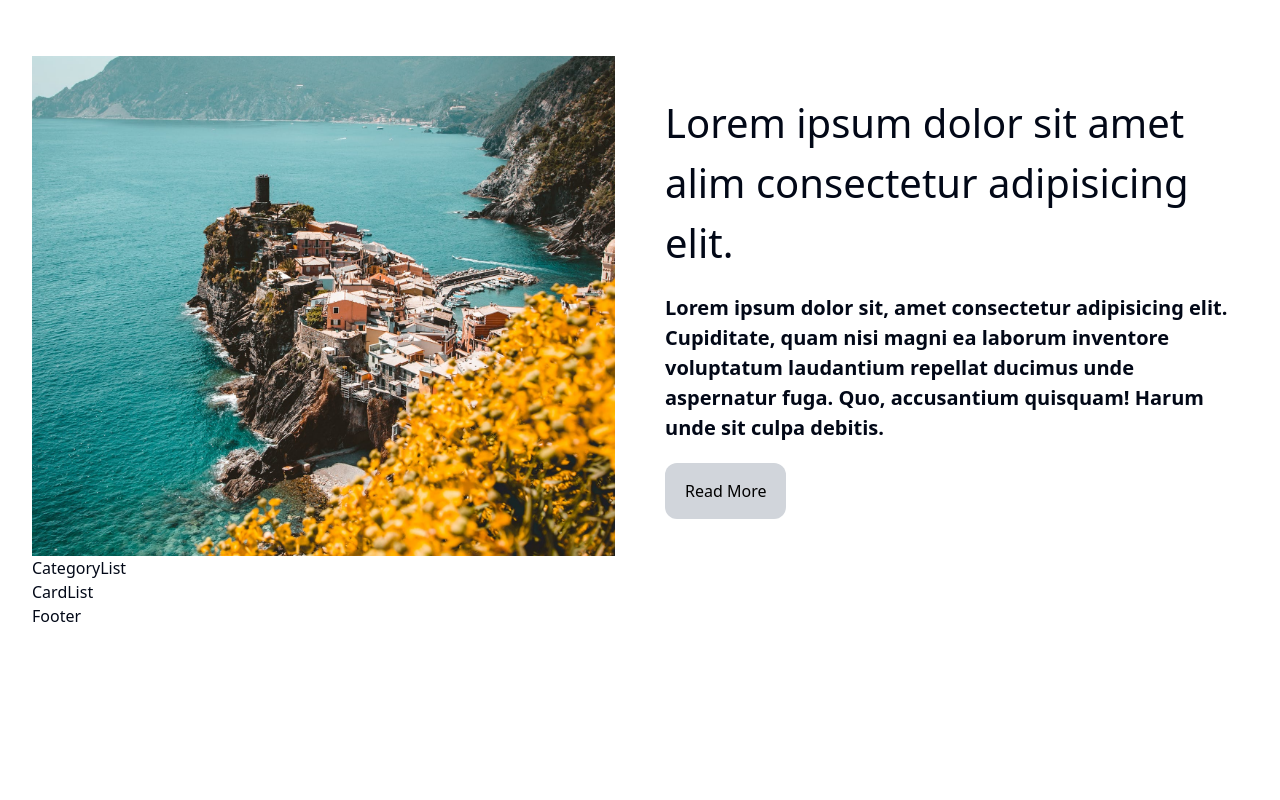
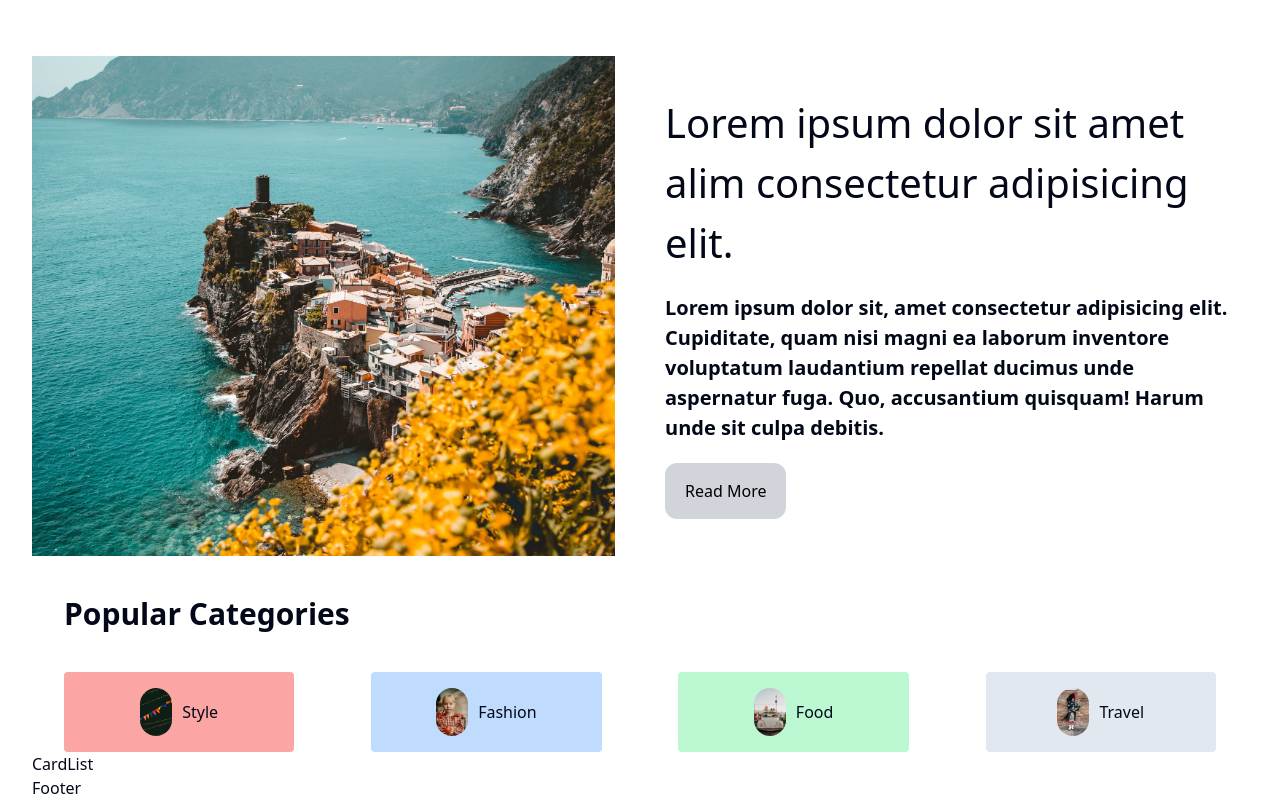
Before and after one commit to BrookTinnapat/next-blog-app, a Next.js app: page / in a window 1280 px wide. Shown: the part 434-1234 px from the top of the page. Before the commit the page ends 1062 px from the top, so only its background shows below. Built offline with nearby package versions, Linux system fonts and the light colour scheme.

Commit message:
feat: popular categories

```diff
--- a/components/categoryList/CategoryList.jsx
+++ b/components/categoryList/CategoryList.jsx
@@ -1,7 +1,67 @@
 import React from "react";
+import Image from "next/image";
+import Link from "next/link";
 
 const CategoryList = () => {
-  return <div>CategoryList</div>;
+  return (
+    <div className="container">
+      <h1 className="text-3xl font-bold my-10">Popular Categories</h1>
+      <div className="flex flex-wrap md:flex-row justify-between gap-[20px]">
+        <Link
+          href="/blog"
+          className="bg-red-300 gap-[10px] flex items-center capitalize w-[100%] md:w-[45%] lg:w-[20%] h-[80px] justify-center rounded-sm"
+        >
+          <Image
+            src="/style.png"
+            alt=""
+            width={32}
+            height={32}
+            className="rounded-full"
+          />
+          style
+        </Link>
+        <Link
+          href="/blog"
+          className="bg-blue-200 gap-[10px] flex items-center capitalize w-[100%] md:w-[45%] lg:w-[20%] h-[80px] justify-center rounded-sm"
+        >
+          <Image
+            src="/fashion.png"
+            alt=""
+            width={32}
+            height={32}
+            className="rounded-full"
+          />
+          Fashion
+        </Link>
+        <Link
+          href="/blog"
+          className="bg-green-200 gap-[10px] flex items-center capitalize w-[100%] md:w-[45%] lg:w-[20%] h-[80px] justify-center rounded-sm"
+        >
+          <Image
+            src="/food.png"
+            alt=""
+            width={32}
+            height={32}
+            className="rounded-full"
+          />
+          Food
+        </Link>
+        <Link
+          href="/blog"
+          className="bg-slate-200 gap-[10px] flex items-center capitalize w-[100%] md:w-[45%] lg:w-[20%] h-[80px] justify-center rounded-sm"
+        >
+          <Image
+            src="/travel.png"
+            alt=""
+            width={32}
+            height={32}
+            className="rounded-full"
+          />
+          Travel
+        </Link>
+      </div>
+    </div>
+  );
 };
 
 export default CategoryList;
```
